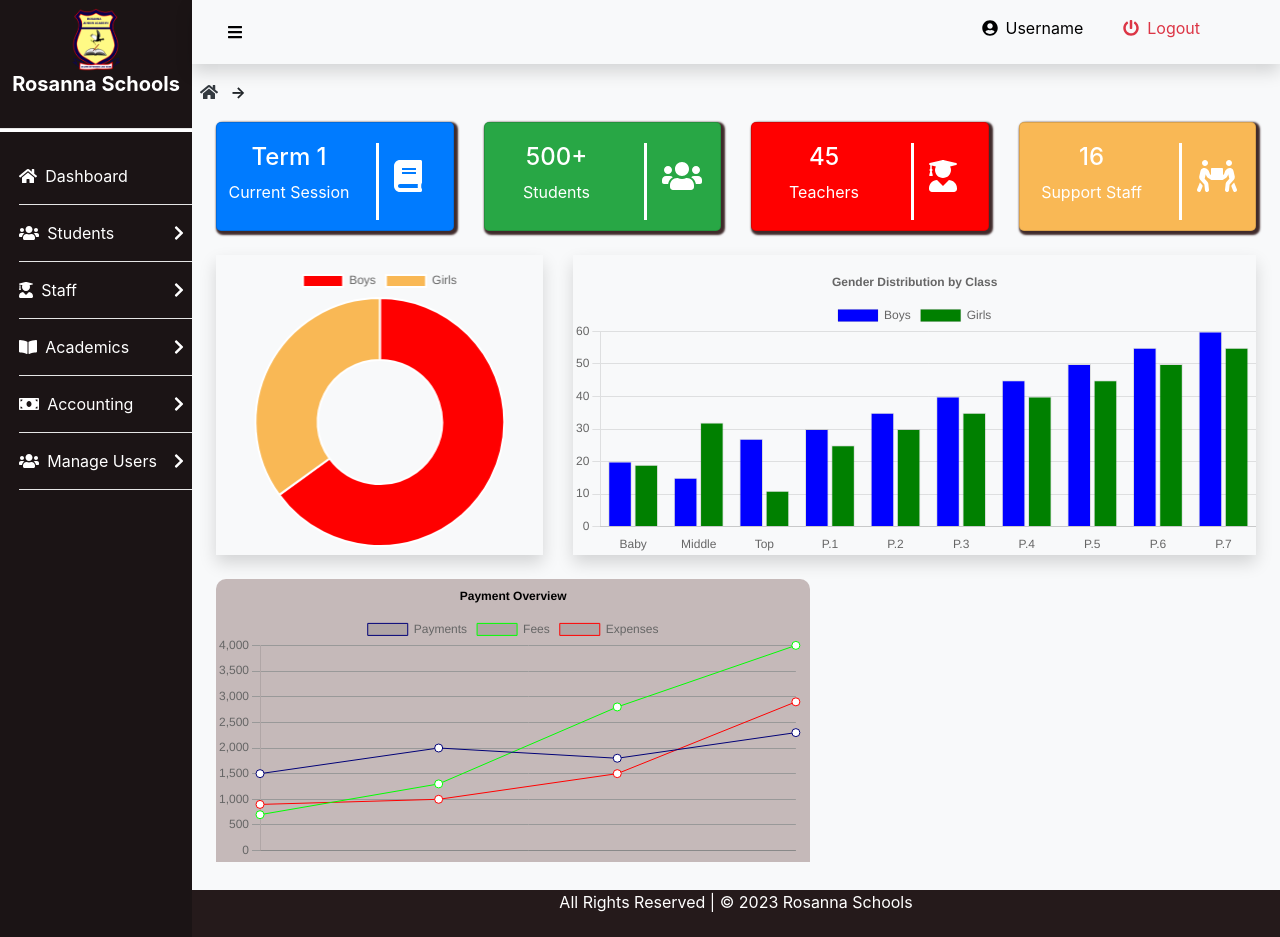
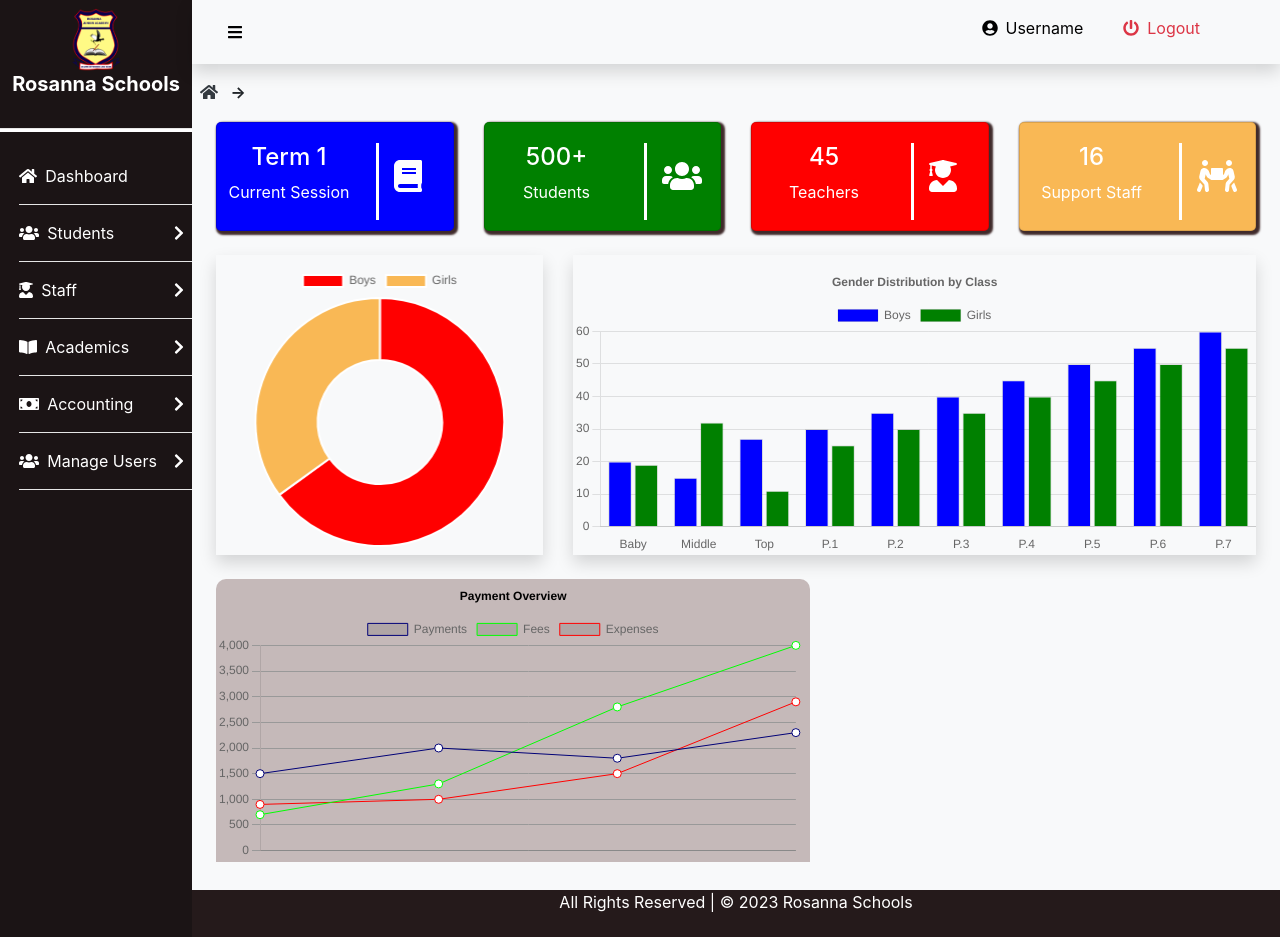
Before and after one commit to megateams/rosanna, a Django app: page /dashboard/ in a window 1280 px wide. Run offline with Django 4.2, Linux system fonts and the light colour scheme; some libraries are stand-ins or nearby versions.

Commit message:
worked on the dashboard card links

```diff
--- a/frontend/static/css/style.css
+++ b/frontend/static/css/style.css
@@ -136,6 +136,19 @@
 /* table */
 
 
+.cards .card:hover{
+    background-color: rgb(95, 86, 86);
+}
+
+.cards .session_card
+{
+    background-color: blue;
+}
+
+.cards .stud_card
+{
+    background-color: green;
+}
 
 .cards .card .icon{
     font-size: 2rem;
--- a/frontend/static/js/scripts.js
+++ b/frontend/static/js/scripts.js
@@ -2,8 +2,8 @@
 // datatables
 // $(document).ready(function() {
     new DataTable("#table", {
-        responsive: true,
-        scrollX: true,
+        // responsive: true,
+        // scrollX: true,
         "aLengthMenu" : [[3,5,10,25,-1],[3,5,10,25,'All']],
         "iDisplayLength": 3,
 
--- a/frontend/templates/frontend/dashboard.html
+++ b/frontend/templates/frontend/dashboard.html
@@ -9,7 +9,7 @@
         <!-- cards -->
       <div class="row cards">
         <div class="col-lg-3 col-md-3">
-            <div class="card bg-primary animate__animated animate__fadeIn">
+            <div class="card session_card animate__animated animate__fadeIn">
                 <div class="row">
                     <div class="col-8 cbody">
                         <h4>Term 1</h4>
@@ -24,7 +24,8 @@
 
 
         <div class="col-lg-3 col-md-3">
-            <div class="card bg-success">
+            <a href="/studentslist" style="text-decoration: none;">
+                <div class="card stud_card">
                     <div class="row">
                         <div class="col-8 cbody">
                             <h4>500+</h4>
@@ -36,9 +37,11 @@
                         </div>
                     </div>
                 </div>
+            </a>
         </div>
 
         <div class=" col-lg-3 col-md-3">
+            <a href="/teacherlist" style="text-decoration: none;">
                 <div class="card trcard">
                     <div class="row">
                         <div class="col-8 cbody" >
@@ -50,9 +53,12 @@
                         </div>
                     </div>
                 </div>
+            </a>
+
         </div>
 
         <div class="col-lg-3 col-md-3">
+            <a href="/support-staff-list" style="text-decoration: none;">
                 <div class="card staff-card ">
                     <div class="row ">
                         <div class="col-8 cbody">
@@ -64,6 +70,8 @@
                         </div>
                     </div>
                 </div>
+            </a>
+
         </div>
       </div>
         <!-- cards -->
```
Lines whose indentation alone changed are shown as unchanged.
